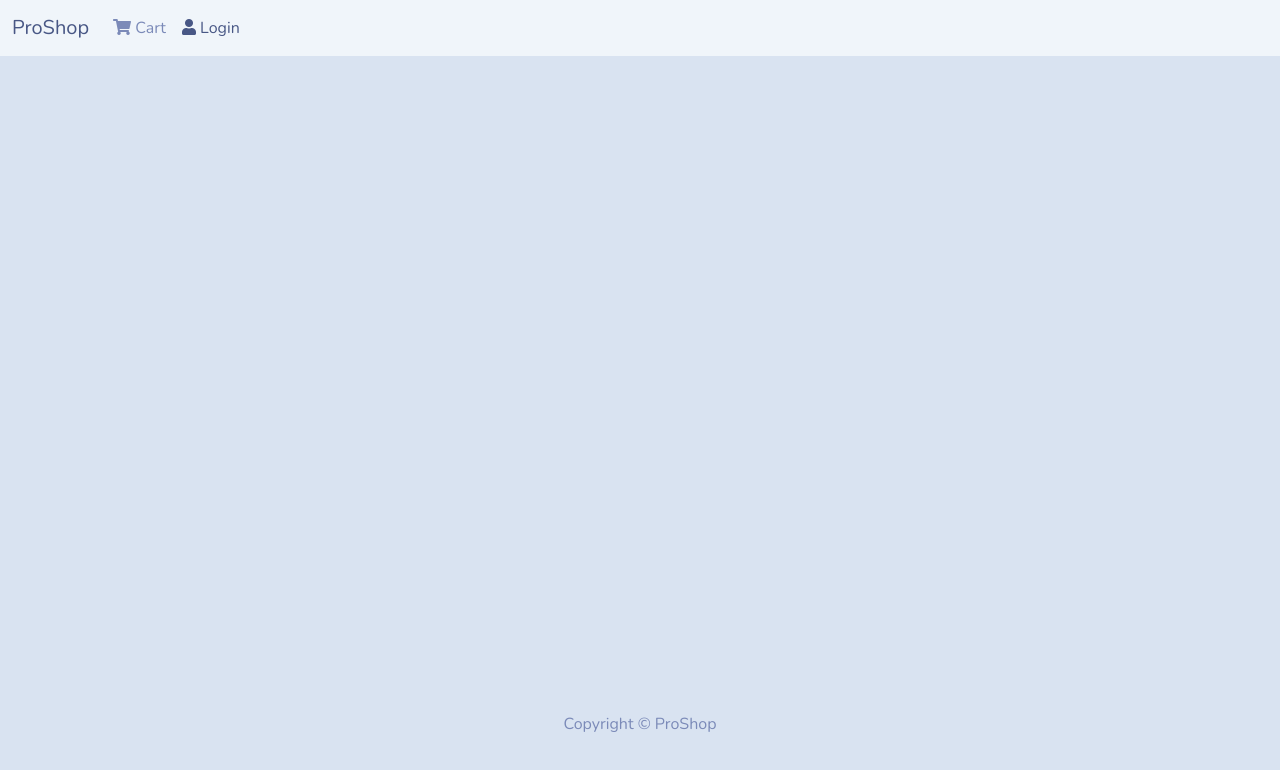
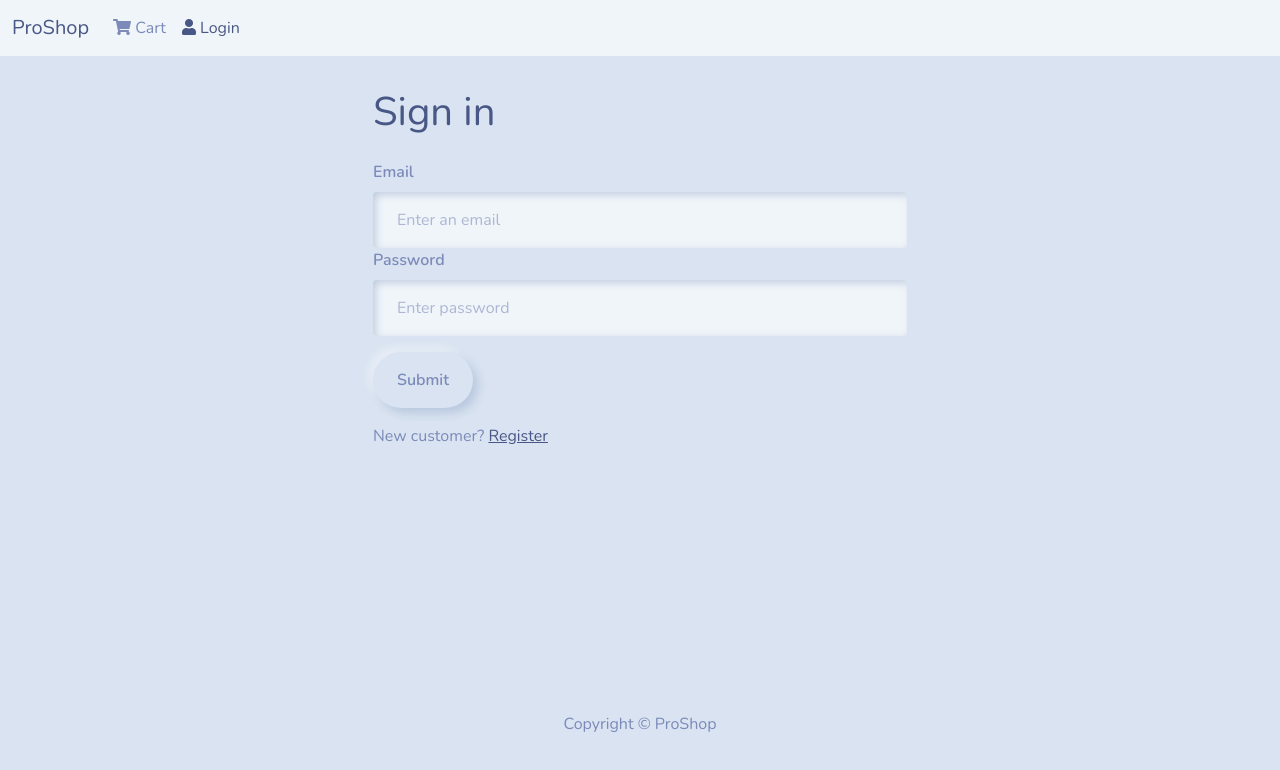
Before and after one commit to angeldavid218/e-commerce-front, a React (Create React App) app: page /login in a window 1280 px wide. Shown: the top 770 px of the page. Built offline with nearby package versions, Linux system fonts and the light colour scheme; no server answers.

Commit message:
Login screen and functionality

```diff
--- a/package.json
+++ b/package.json
@@ -24,12 +24,6 @@
     "test": "react-scripts test",
     "eject": "react-scripts eject"
   },
-  "eslintConfig": {
-    "extends": [
-      "react-app",
-      "react-app/jest"
-    ]
-  },
   "browserslist": {
     "production": [
       ">0.2%",
--- a/src/App.js
+++ b/src/App.js
@@ -6,6 +6,7 @@ import Footer from './components/Footer'
 import HomeScreen from './screens/HomeScreen'
 import ProductScreen from './screens/ProductScreen';
 import CartScreen from './screens/CartScreen';
+import LoginScreen from './screens/LoginScreen';
 function App() {
   return (
     <Router>
@@ -17,6 +18,7 @@ function App() {
                 <Route path="/product/:id" element={<ProductScreen />}  />
                 <Route path="/cart/:id" element={<CartScreen />}  />
                 <Route path="/cart/" element={<CartScreen />}  />
+                <Route path="/login/" element={<LoginScreen />}  />
             </Routes>
         </Container>
       </main>
--- /dev/null
+++ b/src/components/FormContainer.js
@@ -0,0 +1,16 @@
+import React from 'react'
+import { Container, Row, Col } from 'react-bootstrap';
+
+function FormContainer({children}) {
+    return (
+        <Container>
+            <Row className='justify-content-md-center'>
+                <Col xs={12} md={6}>
+                    {children}
+                </Col>
+            </Row>
+        </Container>
+    )
+}
+
+export default FormContainer
--- a/src/components/Header.js
+++ b/src/components/Header.js
@@ -1,7 +1,16 @@
 import React from 'react';
-import { Navbar, Nav, Container } from 'react-bootstrap';
+import { Navbar, Nav, Container, NavDropdown } from 'react-bootstrap';
 import { LinkContainer } from 'react-router-bootstrap';
+import { useDispatch, useSelector } from 'react-redux';
+import { logout } from '../redux/user';
 function Header() {
+
+    const dispatch = useDispatch();
+    const userLogin = useSelector((state) => state.user);
+    const { user } = userLogin;
+    const logoutHandler = () => {
+        dispatch(logout());
+    };
     return (
         <header>
             <Navbar bg="light" expand="lg" collapseOnSelect>
@@ -15,9 +24,19 @@ function Header() {
                         <LinkContainer to='/cart'>
                             <Nav.Link> <i className="fas fa-shopping-cart"></i> Cart</Nav.Link>
                         </LinkContainer>
-                        <LinkContainer to='/login'>
-                            <Nav.Link><i className="fas fa-user"></i> Login</Nav.Link>
-                        </LinkContainer>
+                        {user? (
+                            <NavDropdown title={user.username} id='username'>
+                                <LinkContainer to='/profile'>
+                                    <NavDropdown.Item>Profile</NavDropdown.Item>
+                                </LinkContainer>
+                                <NavDropdown.Item onClick={logoutHandler}>Logout</NavDropdown.Item>
+                            </NavDropdown>
+                        ) :
+                            <LinkContainer to='/login'>
+                                <Nav.Link><i className="fas fa-user"></i> Login</Nav.Link>
+                            </LinkContainer>
+                        }
+
                     </Nav>
                     </Navbar.Collapse>
                 </Container>
--- a/src/redux/rootReducer.js
+++ b/src/redux/rootReducer.js
@@ -1,9 +1,11 @@
 import { combineReducers } from 'redux';
 import productsReducer from './products';
 import cartReducer from './cart';
+import userReducer from './user';
 
 
 export const  rootReducer = combineReducers({
     products: productsReducer,
-    cart: cartReducer
+    cart: cartReducer,
+    user: userReducer
 });
--- /dev/null
+++ b/src/redux/user.js
@@ -0,0 +1,70 @@
+import { createSlice } from '@reduxjs/toolkit'
+import axios from '../utils/axios';
+
+const userInfoFromStorage = localStorage.getItem('userInfo') ? JSON.parse(localStorage.getItem('userInfo')) : null;
+
+const initialState = {
+    isLoading: false,
+    user: userInfoFromStorage,
+    error: false,
+    errors: {}
+  }
+export const userSlice = createSlice({
+    name: 'users',
+    initialState,
+    reducers: {
+        loading(state) {
+            state.isLoading = true;
+        },
+
+        userLoginSuccess(state, action) {
+            state.isLoading = false;
+            state.user = action.payload;
+        },
+
+        onErrors(state, action) {
+            state.isLoading = false;
+            state.error = true;
+            state.errors = action.payload;
+        },
+
+        logoutSuccess(state) {
+            state.isLoading = false;
+            state.user = null;
+        }
+
+    }
+});
+
+
+export const { userLoginSuccess, loading, onErrors, logoutSuccess } = userSlice.actions;
+
+export function login(email, password) {
+    loading();
+    return async (dispatch) => {
+        try {
+            const config = {
+                headers: {
+                    'content-type': 'application/json'
+                }
+            };
+            const {data} = await axios.post('users/login/', {username: email, password}, config);
+            console.log(data);
+            dispatch(userLoginSuccess(data));
+            localStorage.setItem('userInfo', JSON.stringify(data));
+        } catch(error) {
+            dispatch(onErrors(error?.response?.data?.detail));
+        }
+    }
+}
+
+export function logout() {
+    return async (dispatch) => {
+        localStorage.removeItem('userInfo');
+        dispatch(logoutSuccess())
+    }
+
+}
+
+
+export default userSlice.reducer;
--- a/src/screens/CartScreen.js
+++ b/src/screens/CartScreen.js
@@ -3,7 +3,7 @@ import { Link, useNavigate, useParams } from 'react-router-dom';
 import { useDispatch, useSelector } from 'react-redux';
 import { Row, Col, ListGroup, Image, Form, Button, Card } from 'react-bootstrap'
 import  Message  from '../components/Message';
-import { addToCart, removeFromCart } from '../redux/cart'
+import { addToCart, removeFromCart } from '../redux/cart';
 
 
 export default function CartScreen() {
--- a/src/screens/HomeScreen.js
+++ b/src/screens/HomeScreen.js
@@ -5,6 +5,7 @@ import Product from '../components/Product';
 import Loader from '../components/Loader';
 import Message from '../components/Message';
 import { getProductsApi } from '../redux/products';
+
 function HomeScreen() {
     const dispatch = useDispatch();
     useEffect(() => {
--- /dev/null
+++ b/src/screens/LoginScreen.js
@@ -0,0 +1,68 @@
+import React, { useState, useEffect } from 'react';
+import { Link, useNavigate } from 'react-router-dom';
+import { Form, Button, Row, Col } from 'react-bootstrap';
+import { useDispatch, useSelector } from 'react-redux';
+import Loader from '../components/Loader';
+import Message from '../components/Message';
+import FormContainer from '../components/FormContainer';
+import { login } from '../redux/user';
+
+function LoginScreen() {
+    const navigate = useNavigate();
+    const dispatch = useDispatch();
+    const [email, setEmail] = useState('');
+    const [password, setPassword] = useState('');
+    const redirect = window.location.search ? window.location.search.split('=')[1] : '/';
+
+    const userLogin =  useSelector((state) => state.user);
+    const {error, user, isLoading, errors} = userLogin;
+
+    const submitHandler = (e) => {
+        e.preventDefault();
+        dispatch(login(email, password));
+    };
+
+    useEffect(() => {
+        if (user) {
+            navigate(redirect);
+        }
+    }, [user, redirect]);
+
+    return (
+        <FormContainer>
+            <h1>Sign in</h1>
+            {error && <Message variant='danger'>{errors}</Message> }
+            {isLoading &&  <Loader />}
+            <Form onSubmit={submitHandler}>
+                <Form.Group controlId='email'>
+                    <Form.Label>Email</Form.Label>
+                    <Form.Control
+                        type='text'
+                        placeholder='Enter an email'
+                        value={email}
+                        onChange={(e) => setEmail(e.target.value)}
+                    >
+                    </Form.Control>
+                </Form.Group>
+                <Form.Group controlId='password'>
+                    <Form.Label>Password</Form.Label>
+                    <Form.Control
+                        type='password'
+                        placeholder='Enter password'
+                        value={password}
+                        onChange={(e) => setPassword(e.target.value)}
+                    >
+                    </Form.Control>
+                </Form.Group>
+                <Button className='mt-3' type='submit' variant='primary'>Submit</Button>
+            </Form>
+            <Row className='py-3'>
+                <Col>
+                    New customer? <Link to={redirect? `/register?redirect=${redirect}` : '/register'}>Register</Link>
+                </Col>
+            </Row>
+        </FormContainer>
+    )
+}
+
+export default LoginScreen;
--- a/src/screens/ProductScreen.js
+++ b/src/screens/ProductScreen.js
@@ -25,7 +25,7 @@ export default function ProductScreen() {
 
     return (
         <div>
-            <Link to='/' className='btn btn-light'>Go back</Link>
+            <Link to='/' className='btn btn-light mb-4'>Go back</Link>
             {
                 isLoading ? <Loader />
                 : error ? <Message variant={'danger'} > {error} </Message>
```
